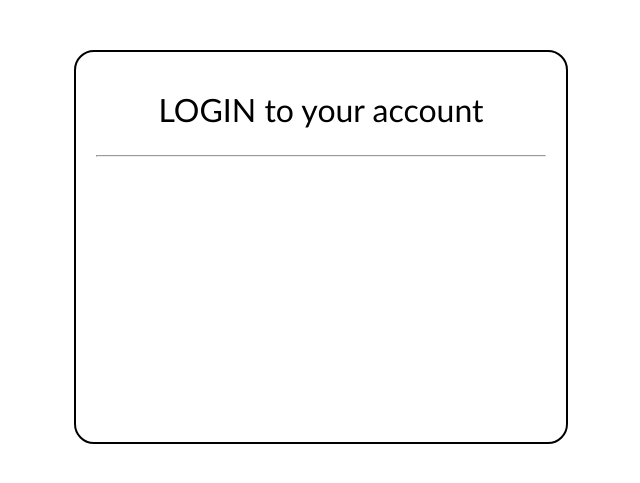
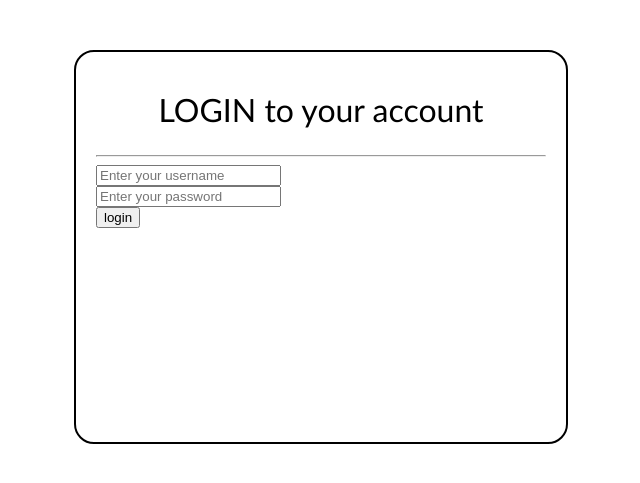
Before and after one commit to Amit-adh/TODO-list, a Flask app: template templates/login.html in a window 1280 px wide. Shown: the top 483 px of the page, without its empty margins (319-959 px from the left). Run offline with Flask 3, Linux system fonts and the light colour scheme; the template is opened without the code that fills it, so the values that code supplies are empty.

Commit message:
added routing to login and dashboard with minor changes

```diff
--- a/app.py
+++ b/app.py
@@ -32,6 +32,13 @@ def index():
         return render_template("index.html")
 
 
+@app.route("/login", methods=['POST', 'GET'])
+def login():
+    if request.method == "POST":
+        return render_template("dashboard.html")
+    else:
+        return render_template("dashboard.html")
+
 # @app.route("/dashboard/<str:name>", methods=['POST', 'GET'])
 # def dashboard(name):
 #     if request.method == 'POST':
--- a/templates/dashboard.html
+++ b/templates/dashboard.html
@@ -5,7 +5,7 @@
 {% endblock %}
 
 
-{% block body}
+{% block body %}
 <div class="box-head">
     <p class="box-title">
         TO-DO LIST
@@ -14,7 +14,7 @@
 <hr>
 {% endblock %}
 
-{% block content}
+{% block content %}
 <div class="modify-buttons">
     <input type="text" id="task-text" placeholder="Enter task">
     <select name="priority" id="priority">
--- a/templates/login.html
+++ b/templates/login.html
@@ -13,3 +13,17 @@
 </div>
 <hr>
 {% endblock %}
+
+{% block content %}
+
+<div class="login-form">
+    <form action="/login", method="POST">
+        <div class="form-fields">
+            <input type="text" placeholder="Enter your username"><br>
+            <input type="password" placeholder="Enter your password"><br>
+            <input type="submit" value="login">
+        </div>
+    </form>
+</div>
+
+{% endblock %}
```
